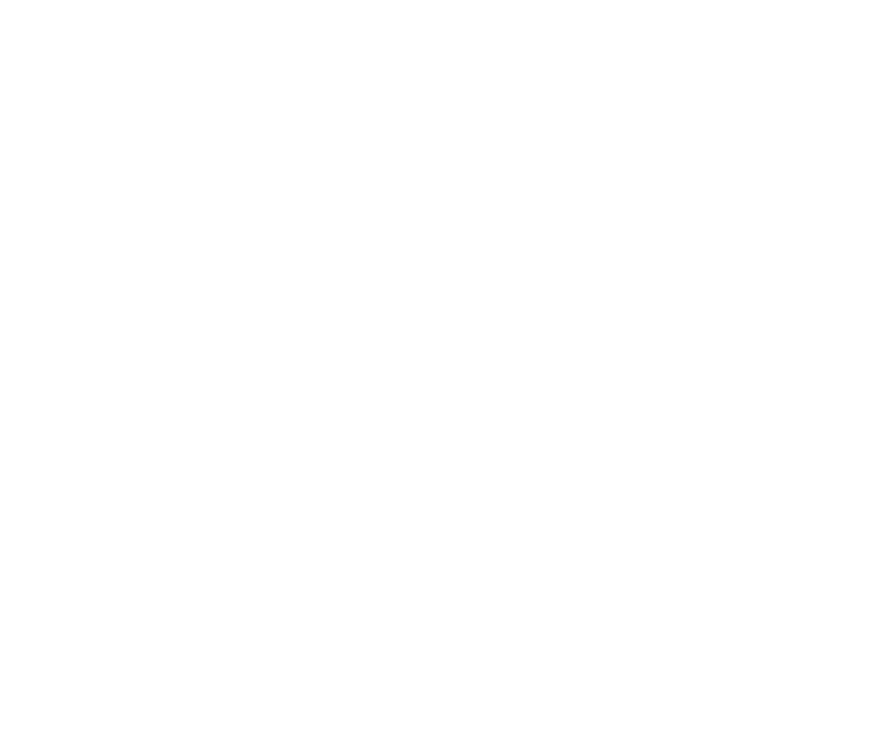
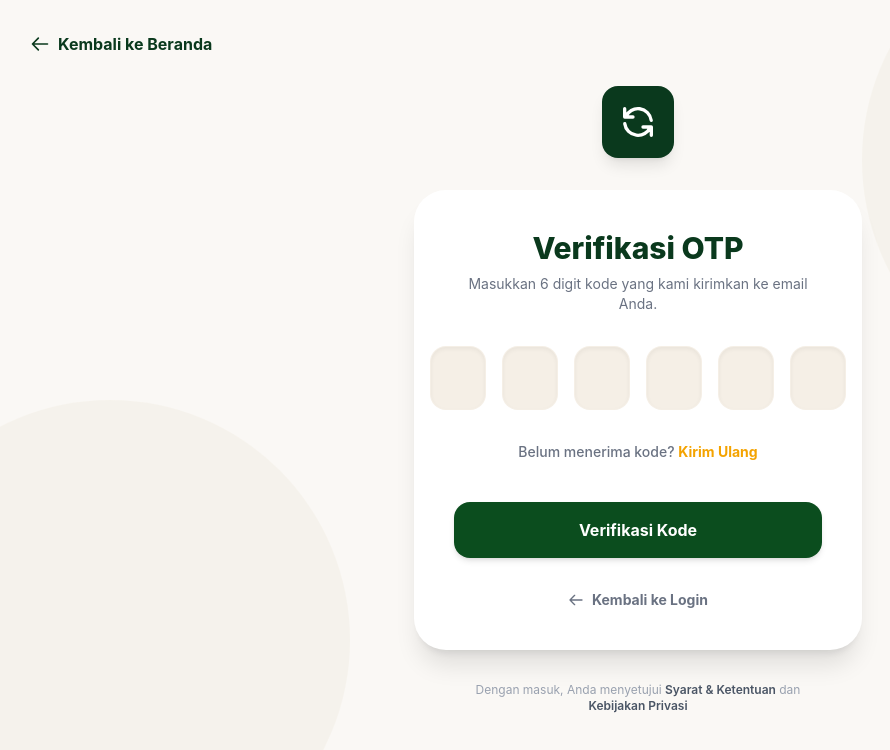
Before and after one commit to nandazahran/Sistem-Manajemen-Informasi-Tabung-Hijau, a React (Vite) app in the folder sim-th-frontend/: page /otp in a window 1280 px wide. Before the commit this address had no page. Shown: the top 750 px of the page, without its empty margins (2-892 px from the left). Built offline with nearby package versions, Linux system fonts and the light colour scheme.

Commit message:
UPDATE OTP & RESET PW

```diff
--- a/sim-th-frontend/src/App.jsx
+++ b/sim-th-frontend/src/App.jsx
@@ -14,6 +14,8 @@ import LaporanPage from './pages/LaporanPage'
 import ProfilPage from './pages/ProfilPage'
 import NotifikasiPage from './pages/NotifikasiPage';
 import AktivitasPage from './pages/AktivitasPage';
+import OtpPage from './pages/OtpPage';
+import ResetPasswordAuthPage from './pages/ResetPasswordAuthPage';
 
 function App() {
   return (
@@ -33,6 +35,8 @@ function App() {
         <Route path="/profil" element={<ProfilPage />} />
         <Route path="/notifikasi" element={<NotifikasiPage />} />
         <Route path="/aktivitas" element={<AktivitasPage />} />
+        <Route path="/otp" element={<OtpPage />} />
+        <Route path="/reset-password-auth" element={<ResetPasswordAuthPage />} />
       </Routes>
     </Router>
   )
--- /dev/null
+++ b/sim-th-frontend/src/pages/OtpPage.jsx
@@ -0,0 +1,105 @@
+import React, { useState, useRef } from 'react';
+import { Link, useNavigate } from 'react-router-dom';
+import AuthLayout from '../components/AuthLayout';
+
+function OtpPage() {
+  const navigate = useNavigate();
+  // State diubah jadi 6 kotak kosong
+  const [otp, setOtp] = useState(['', '', '', '', '', '']);
+  const [isLoading, setIsLoading] = useState(false);
+  const inputRefs = useRef([]);
+
+  const handleChange = (index, value) => {
+    // Cuma bolehin ngetik angka
+    if (isNaN(value)) return;
+
+    const newOtp = [...otp];
+    // Ambil karakter terakhir aja biar nggak numpuk kalau ngetik cepet
+    newOtp[index] = value.substring(value.length - 1);
+    setOtp(newOtp);
+
+    // Otomatis pindah ke kotak kanan kalau udah diisi (batasnya index 5)
+    if (value !== '' && index < 5) {
+      inputRefs.current[index + 1].focus();
+    }
+  };
+
+  const handleKeyDown = (index, e) => {
+    // Otomatis mundur ke kotak kiri kalau user nekan tombol hapus (backspace)
+    if (e.key === 'Backspace' && !otp[index] && index > 0) {
+      inputRefs.current[index - 1].focus();
+    }
+  };
+
+  const handleVerify = (e) => {
+    e.preventDefault();
+    const otpCode = otp.join('');
+
+    // Validasi harus 6 digit
+    if (otpCode.length < 6) {
+      alert('Masukkan 6 digit kode OTP terlebih dahulu!');
+      return;
+    }
+
+    setIsLoading(true);
+    // Simulasi loading ke server selama 1 detik
+    setTimeout(() => {
+      setIsLoading(false);
+      // Lempar ke halaman reset password auth yang udah lu rename
+      navigate('/reset-password-auth');
+    }, 1000);
+  };
+
+  return (
+    <AuthLayout title="Verifikasi OTP" subtitle="Masukkan 6 digit kode yang kami kirimkan ke email Anda.">
+      <form onSubmit={handleVerify} className="flex flex-col gap-6 mt-4">
+
+        {/* KOTAK INPUT OTP (Disesuaikan ukurannya biar 6 kotak muat sejajar) */}
+        <div className="flex justify-center gap-2 sm:gap-4">
+          {otp.map((data, index) => (
+            <input
+              key={index}
+              type="text"
+              ref={(el) => (inputRefs.current[index] = el)}
+              value={data}
+              onChange={(e) => handleChange(index, e.target.value)}
+              onKeyDown={(e) => handleKeyDown(index, e)}
+              className="w-10 h-12 sm:w-14 sm:h-16 text-center text-2xl sm:text-3xl font-extrabold bg-[#F5EFE6] text-[#0B4D1E] rounded-xl sm:rounded-2xl focus:outline-none focus:ring-2 focus:ring-[#F4A300] transition-all border border-transparent focus:border-[#F4A300] shadow-inner"
+              maxLength="1"
+            />
+          ))}
+        </div>
+
+        <div className="text-center mt-2">
+          <p className="text-sm text-gray-500 font-medium">
+            Belum menerima kode?{' '}
+            <button type="button" className="text-[#F4A300] font-bold hover:underline">Kirim Ulang</button>
+          </p>
+        </div>
+
+        <button
+          type="submit"
+          disabled={isLoading}
+          className={`w-full text-white py-4 rounded-2xl font-bold transition-all shadow-md mt-4 flex items-center justify-center gap-2 ${isLoading ? 'bg-gray-400 cursor-not-allowed' : 'bg-[#0B4D1E] hover:bg-[#083a16] hover:-translate-y-1'}`}
+        >
+          {isLoading && (
+            <svg className="animate-spin h-5 w-5 text-white" xmlns="http://www.w3.org/2000/svg" fill="none" viewBox="0 0 24 24">
+              <circle className="opacity-25" cx="12" cy="12" r="10" stroke="currentColor" strokeWidth="4"></circle>
+              <path className="opacity-75" fill="currentColor" d="M4 12a8 8 0 018-8V0C5.373 0 0 5.373 0 12h4zm2 5.291A7.962 7.962 0 014 12H0c0 3.042 1.135 5.824 3 7.938l3-2.647z"></path>
+            </svg>
+          )}
+          {isLoading ? 'Memverifikasi...' : 'Verifikasi Kode'}
+        </button>
+      </form>
+
+      <div className="mt-8 text-center">
+        <Link to="/login" className="text-sm font-bold text-gray-500 hover:text-[#0B4D1E] transition-colors flex items-center justify-center gap-2">
+          <svg xmlns="http://www.w3.org/2000/svg" className="h-4 w-4" fill="none" viewBox="0 0 24 24" stroke="currentColor"><path strokeLinecap="round" strokeLinejoin="round" strokeWidth={2} d="M10 19l-7-7m0 0l7-7m-7 7h18" /></svg>
+          Kembali ke Login
+        </Link>
+      </div>
+    </AuthLayout>
+  );
+}
+
+export default OtpPage;
--- /dev/null
+++ b/sim-th-frontend/src/pages/ResetPasswordAuthPage.jsx
@@ -0,0 +1,72 @@
+import React, { useState } from 'react';
+import { Link, useNavigate } from 'react-router-dom';
+import AuthLayout from '../components/AuthLayout';
+
+function ResetPasswordAuthPage() {
+  const navigate = useNavigate();
+  const [showNew, setShowNew] = useState(false);
+  const [showConfirm, setShowConfirm] = useState(false);
+  const [passData, setPassData] = useState({ new: '', confirm: '' });
+  const [isLoading, setIsLoading] = useState(false);
+
+  const handleReset = (e) => {
+    e.preventDefault();
+    if (passData.new !== passData.confirm) {
+      alert('Password baru dan konfirmasi tidak cocok!');
+      return;
+    }
+
+    setIsLoading(true);
+    setTimeout(() => {
+      alert('Password berhasil diperbarui! Silakan login kembali.');
+      navigate('/login');
+    }, 1000);
+  };
+
+  return (
+    <AuthLayout title="Buat Password Baru" subtitle="Silakan masukkan password baru Anda untuk akun BEM Wilayah.">
+      <form onSubmit={handleReset} className="flex flex-col gap-5 mt-4">
+
+        <div>
+          <label className="block text-sm font-bold text-[#0B4D1E] mb-2">Password Baru</label>
+          <div className="relative">
+            <input
+              type={showNew ? "text" : "password"}
+              value={passData.new}
+              onChange={(e) => setPassData({...passData, new: e.target.value})}
+              required
+              placeholder="Minimal 8 karakter"
+              className="w-full bg-[#F5EFE6] px-5 py-4 rounded-2xl font-medium text-[#0B4D1E] outline-none pr-12 focus:ring-2 focus:ring-[#0B4D1E] transition-all"
+            />
+            <button type="button" onClick={() => setShowNew(!showNew)} className="absolute right-4 top-1/2 -translate-y-1/2 text-gray-400 hover:text-[#0B4D1E] transition-colors">
+              {showNew ? <svg xmlns="http://www.w3.org/2000/svg" className="h-5 w-5" viewBox="0 0 20 20" fill="currentColor"><path d="M10 12a2 2 0 100-4 2 2 0 000 4z" /><path fillRule="evenodd" d="M.458 10C1.732 5.943 5.522 3 10 3s8.268 2.943 9.542 7c-1.274 4.057-5.064 7-9.542 7S1.732 14.057.458 10zM14 10a4 4 0 11-8 0 4 4 0 018 0z" clipRule="evenodd" /></svg> : <svg xmlns="http://www.w3.org/2000/svg" className="h-5 w-5" viewBox="0 0 20 20" fill="currentColor"><path fillRule="evenodd" d="M3.707 2.293a1 1 0 00-1.414 1.414l14 14a1 1 0 001.414-1.414l-1.473-1.473A10.014 10.014 0 0019.542 10C18.268 5.943 14.478 3 10 3a9.958 9.958 0 00-4.512 1.074l-1.78-1.781zm4.261 4.26l1.514 1.515a2.003 2.003 0 012.45 2.45l1.514 1.514a4 4 0 00-5.478-5.478z" clipRule="evenodd" /><path d="M12.454 16.697L9.75 13.992a4 4 0 01-3.742-3.741L2.335 6.578A9.98 9.98 0 00.458 10c1.274 4.057 5.065 7 9.542 7 .847 0 1.669-.105 2.454-.303z" /></svg>}
+            </button>
+          </div>
+        </div>
+
+        <div>
+          <label className="block text-sm font-bold text-[#0B4D1E] mb-2">Konfirmasi Password</label>
+          <div className="relative">
+            <input
+              type={showConfirm ? "text" : "password"}
+              value={passData.confirm}
+              onChange={(e) => setPassData({...passData, confirm: e.target.value})}
+              required
+              placeholder="Ulangi password baru"
+              className="w-full bg-[#F5EFE6] px-5 py-4 rounded-2xl font-medium text-[#0B4D1E] outline-none pr-12 focus:ring-2 focus:ring-[#0B4D1E] transition-all"
+            />
+            <button type="button" onClick={() => setShowConfirm(!showConfirm)} className="absolute right-4 top-1/2 -translate-y-1/2 text-gray-400 hover:text-[#0B4D1E] transition-colors">
+              {showConfirm ? <svg xmlns="http://www.w3.org/2000/svg" className="h-5 w-5" viewBox="0 0 20 20" fill="currentColor"><path d="M10 12a2 2 0 100-4 2 2 0 000 4z" /><path fillRule="evenodd" d="M.458 10C1.732 5.943 5.522 3 10 3s8.268 2.943 9.542 7c-1.274 4.057-5.064 7-9.542 7S1.732 14.057.458 10zM14 10a4 4 0 11-8 0 4 4 0 018 0z" clipRule="evenodd" /></svg> : <svg xmlns="http://www.w3.org/2000/svg" className="h-5 w-5" viewBox="0 0 20 20" fill="currentColor"><path fillRule="evenodd" d="M3.707 2.293a1 1 0 00-1.414 1.414l14 14a1 1 0 001.414-1.414l-1.473-1.473A10.014 10.014 0 0019.542 10C18.268 5.943 14.478 3 10 3a9.958 9.958 0 00-4.512 1.074l-1.78-1.781zm4.261 4.26l1.514 1.515a2.003 2.003 0 012.45 2.45l1.514 1.514a4 4 0 00-5.478-5.478z" clipRule="evenodd" /><path d="M12.454 16.697L9.75 13.992a4 4 0 01-3.742-3.741L2.335 6.578A9.98 9.98 0 00.458 10c1.274 4.057 5.065 7 9.542 7 .847 0 1.669-.105 2.454-.303z" /></svg>}
+            </button>
+          </div>
+        </div>
+
+        <button type="submit" disabled={isLoading} className={`w-full text-white py-4 rounded-2xl font-bold transition-all shadow-md mt-4 ${isLoading ? 'bg-gray-400 cursor-not-allowed' : 'bg-[#0B4D1E] hover:bg-[#083a16] hover:-translate-y-1'}`}>
+          {isLoading ? 'Menyimpan...' : 'Simpan Password Baru'}
+        </button>
+      </form>
+    </AuthLayout>
+  );
+}
+
+export default ResetPasswordAuthPage;
```
